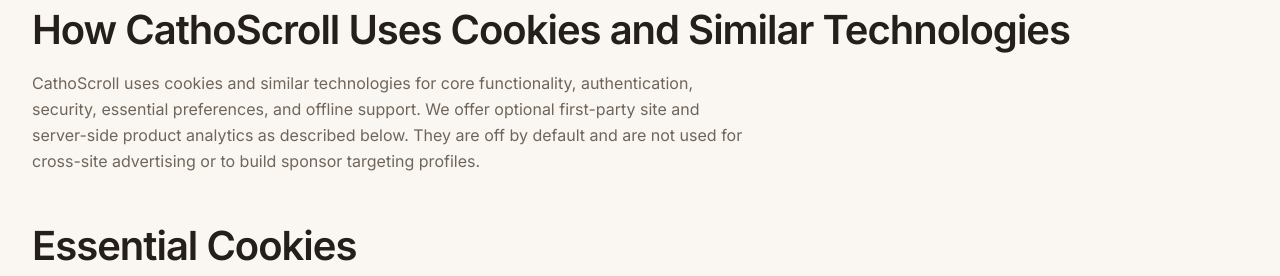
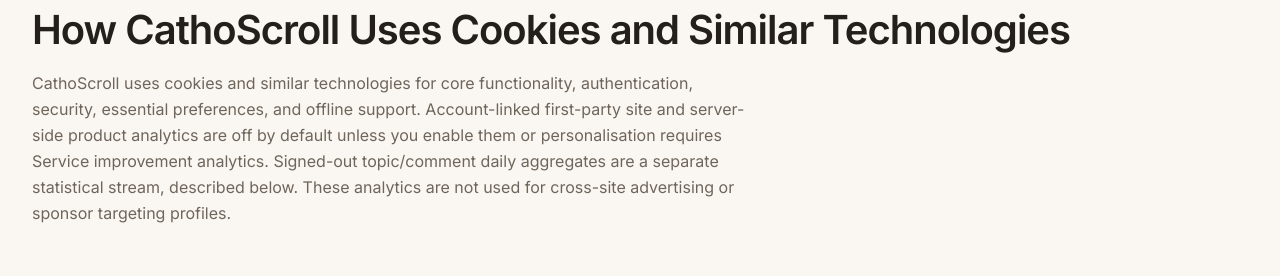
Before and after one commit to joshuaargent/TS_CathoScroll, a Next.js app: page /cookies in a window 1280 px wide. Shown: the part 471-747 px from the top of the page. Built offline with nearby package versions, Linux system fonts and the light colour scheme; no server answers.

Commit message:
copy: clarify signed-out statistics are separate from account analytics

```diff
--- a/src/app/cookies/page.tsx
+++ b/src/app/cookies/page.tsx
@@ -34,7 +34,7 @@ export default function CookiesPage() {
 
           <p className="text-text-secondary leading-relaxed">
             CathoScroll uses cookies and similar technologies for core functionality, authentication,
-            security, essential preferences, and offline support. We offer optional first-party site and server-side product analytics as described below. They are off by default and are not used for cross-site advertising or to build sponsor targeting profiles.
+            security, essential preferences, and offline support. Account-linked first-party site and server-side product analytics are off by default unless you enable them or personalisation requires Service improvement analytics. Signed-out topic/comment daily aggregates are a separate statistical stream, described below. These analytics are not used for cross-site advertising or sponsor targeting profiles.
           </p>
         </section>
 
```
